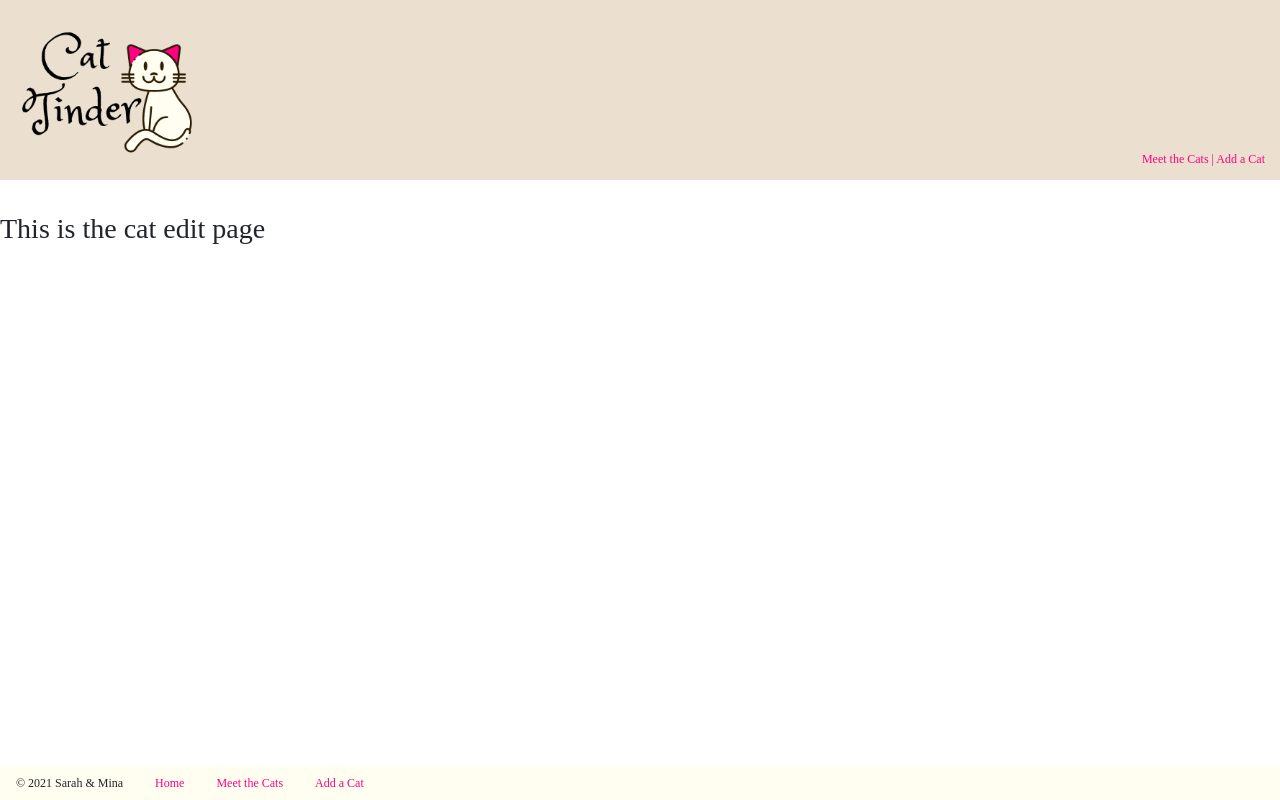
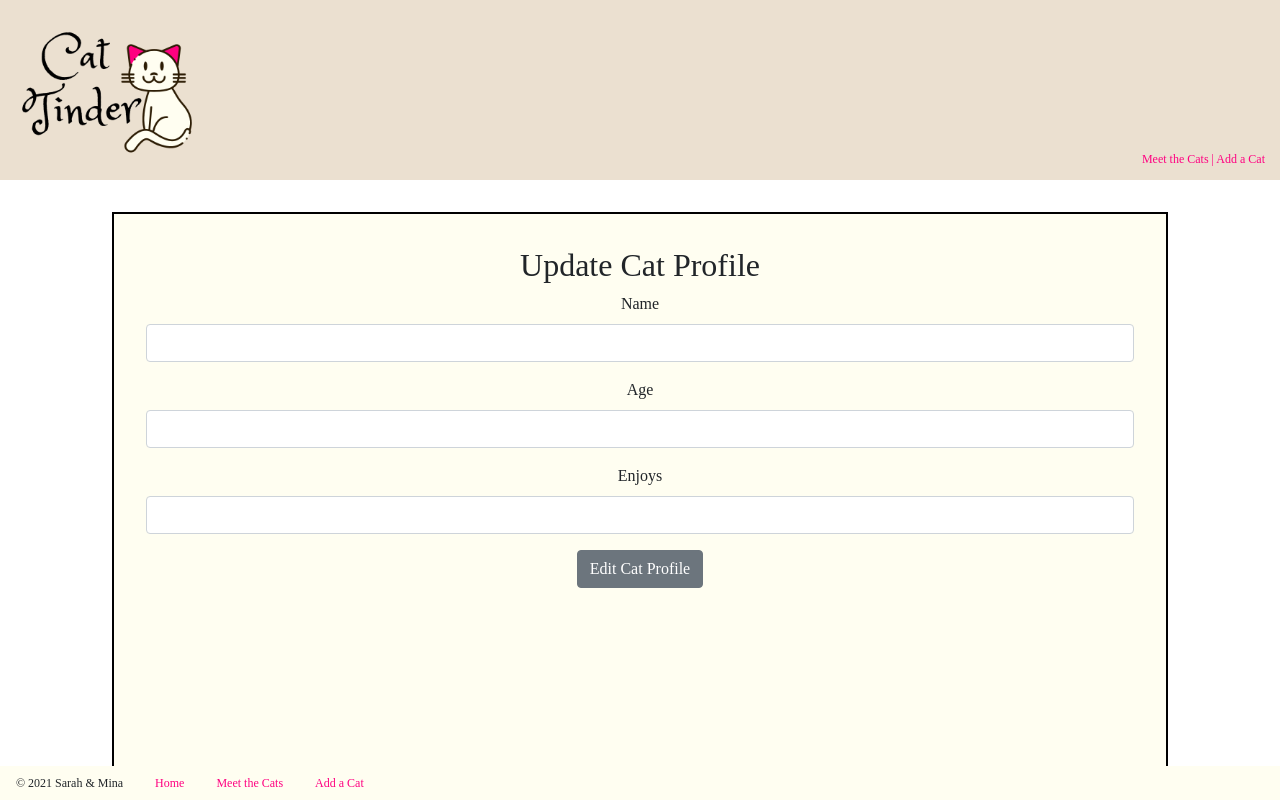
Before and after one commit to learn-academy-2020-echo/cat-tinder-frontend-sarah-mina, a React (Create React App) app: page /catedit/1 in a window 1280 px wide. Shown: the top 800 px of the page. Built offline with nearby package versions, Linux system fonts and the light colour scheme.

Commit message:
updates styling for all pages

```diff
--- a/src/App.css
+++ b/src/App.css
@@ -51,7 +51,7 @@ footer{
   padding: 2rem;
   text-align: center;
   background-color: #fffef1;
-  height: 70vh;
+  height: 90vh;
 }
 #home-pic{
   width: 170px;
@@ -80,13 +80,13 @@ footer{
     padding: .5rem;
     text-align: center;
     background-color: #fffef1;
-    height: 65vh;
+    height: 70vh;
   }
   .container-fluid{
     text-align: center;
   }
   #home-pic{
-    width: 60%;
+    width: 130px;
   }
   #cat-logo{
     width: 100px;
--- a/src/App.js
+++ b/src/App.js
@@ -28,10 +28,13 @@ class App extends Component {
   }
 
   createCat = (newcat) => {
-    console.log(newcat)
+  }
+  updateCat = (editcat) => {
+    console.log(editcat)
   }
 
   render() {
+    console.log(this.state.cats)
     return (
       <Router>
         <Header />
@@ -41,14 +44,12 @@ class App extends Component {
           <Route exact path="/" component={ Home } />
 
           {/* Index */}
-          {/* Static route - <Route path="/catindex" component={ CatIndex } /> */}
           <Route
             path="/catindex"
             render={ (props) => <CatIndex cats={ this.state.cats } /> }
           />
 
           {/* Show */}
-          {/* Static route - <Route path="/catshow/:id" component={ CatShow } /> */}
             <Route
               path="/catshow/:id"
               render={ (props) => {
@@ -59,13 +60,21 @@ class App extends Component {
             />
 
           {/* New */}
-          {/* <Route path="/catnew" component={ CatNew } /> */}
           <Route
             path="/catnew"
             render={ (props) => <CatNew createCat={ this.createCat } /> }
           />
 
-          <Route path="/catedit" component={ CatEdit } />
+          {/* Edit */}
+          <Route
+            exact path={"/catedit/:id"}
+            render={ (props) => {
+              let id = props.match.params.id
+              let cat = this.state.cats.find(cat => cat.id === parseInt(id))
+              return <CatEdit updateCat={ this.updateCat } cat={ cat } />
+            }}
+          />
+
           <Route component={ NotFound } />
         </Switch>
 
--- a/src/pages/CatEdit.js
+++ b/src/pages/CatEdit.js
@@ -1,11 +1,85 @@
 import React, { Component } from 'react'
+import {
+  Button,
+  Form,
+  FormGroup,
+  Input,
+  Label
+} from 'reactstrap'
+import { Redirect } from 'react-router-dom'
 
-class CatEdit extends Component {
-  render() {
-    return (
-      <>
-        <h3>This is the cat edit page</h3>
-      </>
+class CatEdit extends Component{
+  constructor(props){
+    super(props)
+    this.state = {
+      form:{
+        name: "",
+        age: "",
+        enjoys: ""
+      },
+      submitted: false
+    }
+  }
+
+  handleChange = (e) => {
+    // destructuring form out of state
+    let { form } = this.state
+    form[e.target.name] = e.target.value
+    // setting state to the updated form
+    this.setState({ form: form })
+  }
+
+  handleSubmit = () => {
+    this.props.updateCat(this.state.form, this.props.cat.id)
+    this.setState({ submitted: true })
+  }
+
+  render(){
+    return(
+      <div className="main-body">
+        <h2>Update Cat Profile</h2>
+        <Form>
+          <FormGroup>
+            <Label>Name</Label>
+            <Input
+              type="text"
+              name="name"
+              onChange={ this.handleChange }
+              value={ this.state.form.name }
+            />
+          </FormGroup>
+          <FormGroup>
+            <Label>Age</Label>
+            <Input
+              type="number"
+              name="age"
+              onChange={ this.handleChange }
+              value={ this.state.form.age }
+            />
+          </FormGroup>
+          <FormGroup>
+            <Label>Enjoys</Label>
+            <Input
+              type="text"
+              name="enjoys"
+              onChange={ this.handleChange }
+              value={ this.state.form.enjoys }
+            />
+          </FormGroup>
+          <Button
+            name="submit"
+            color="secondary"
+            onClick={ this.handleSubmit }
+          >
+            Edit Cat Profile
+          </Button>
+        </Form>
+        { this.state.submitted &&
+          <Redirect
+            to={ `/catshow/${this.props.cat.id}` }
+          />
+        }
+      </div>
     )
   }
 }
--- a/src/pages/CatIndex.js
+++ b/src/pages/CatIndex.js
@@ -3,14 +3,16 @@ import React, { Component } from 'react'
 class CatIndex extends Component {
   render() {
     return (
-      <>
+      <div className="main-body">
         <h3>Meet the Cats</h3>
         { this.props.cats && this.props.cats.map((cat, index) => {
           return (
-            <a href={`/catshow/${cat.id}`}><p key={ index }>{ cat.name }</p></a>
+            <a href={`/catshow/${cat.id}`} key={ index }>
+              <p>{ cat.name } 🐾</p>
+            </a>
           )
         })}
-      </>
+      </div>
     )
   }
 }
--- a/src/pages/CatNew.js
+++ b/src/pages/CatNew.js
@@ -28,12 +28,12 @@ class CatNew extends Component {
 
   render() {
     return (
-      <>
-        <h3>This is the new cat page</h3>
+      <div className="main-body">
+        <h3>Add a Cat Profile</h3>
         <Form>
 
           <FormGroup>
-            <Label>Name</Label>
+            <Label>Cat's Name</Label>
             <Input
               type="text"
               name="name"
@@ -43,7 +43,7 @@ class CatNew extends Component {
           </FormGroup>
 
           <FormGroup>
-            <Label>Age</Label>
+            <Label>Cat's Age</Label>
             <Input
               type="number"
               name="age"
@@ -53,7 +53,7 @@ class CatNew extends Component {
           </FormGroup>
 
           <FormGroup>
-            <Label>Enjoys</Label>
+            <Label>I enjoy...</Label>
             <Input
               type="text"
               name="enjoys"
@@ -71,7 +71,7 @@ class CatNew extends Component {
         </Form>
 
         { this.state.submitted && <Redirect to="/catindex" /> }
-      </>
+      </div>
     )
   }
 }
--- a/src/pages/CatShow.js
+++ b/src/pages/CatShow.js
@@ -1,15 +1,24 @@
 import React, { Component } from 'react'
+import { Button } from 'reactstrap'
 
 class CatShow extends Component {
   render() {
+    console.log(this.props.cat)
     let { cat } = this.props
     return (
-      <>
-        <h3>This is the Cat show page</h3>
-        <p>{ cat.name }</p>
-        <p>{ cat.age }</p>
-        <p>{ cat.enjoys }</p>
-      </>
+      <div className="main-body">
+        <h3>Hi there, I'm { cat.name }</h3>
+        <p>I am { cat.age } years old</p>
+        <p>I enjoy { cat.enjoys }</p>
+        <Button href={`/catedit/${this.props.cat.id}`} >
+          Edit Cat Profile
+        </Button>
+        <br />
+        <br />
+        <Button>
+          Delete Cat Profile
+        </Button>
+      </div>
     )
   }
 }
```
Also changed, not shown: 1 other file (tests, documents, lock files or other folders). Lines whose indentation alone changed are shown as unchanged.
